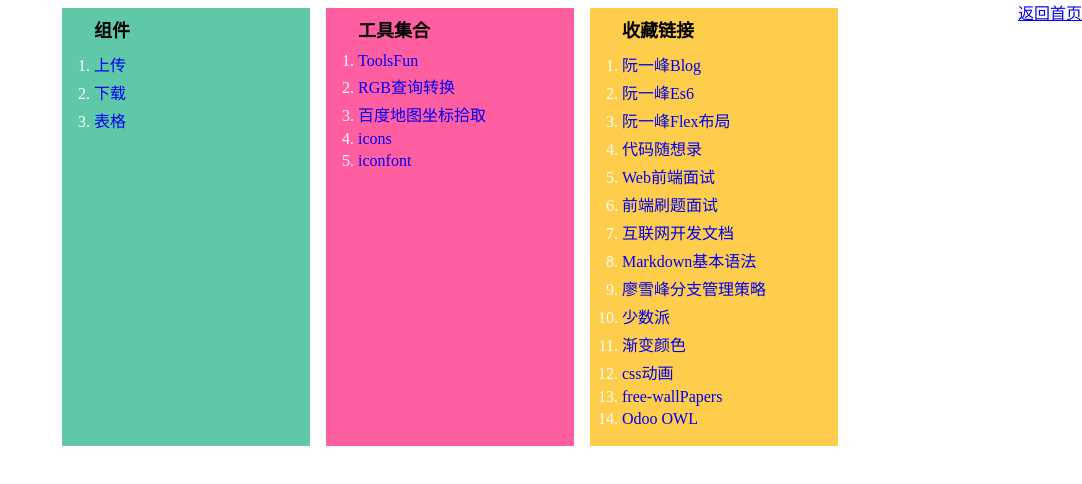
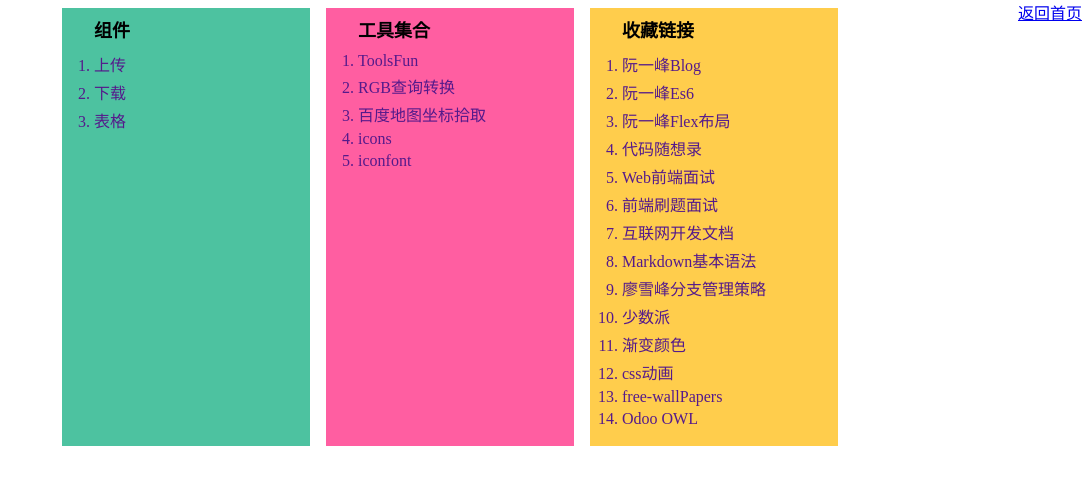
Before and after one commit to cxiaqd/ComponentPackage, a Vue app in the folder packages/: page /#/ in a window 1280 px wide. Shown: the top 484 px of the page, without its empty margins (198-1280 px from the left). Built offline with nearby package versions, Linux system fonts and the light colour scheme.

Commit message:
fix:页面标签图标和名称修改、在新标签中打开页面

```diff
--- a/packages/public/index.html
+++ b/packages/public/index.html
@@ -1,15 +1,19 @@
 <!DOCTYPE html>
 <html lang="">
   <head>
-    <meta charset="utf-8">
-    <meta http-equiv="X-UA-Compatible" content="IE=edge">
-    <meta name="viewport" content="width=device-width,initial-scale=1.0">
-    <link rel="icon" href="<%= BASE_URL %>favicon.ico">
-    <title><%= htmlWebpackPlugin.options.title %></title>
+    <meta charset="utf-8" />
+    <meta http-equiv="X-UA-Compatible" content="IE=edge" />
+    <meta name="viewport" content="width=device-width,initial-scale=1.0" />
+    <link rel="icon" href="<%= BASE_URL %>favicon.ico.png" />
+    <title>收藏集合</title>
   </head>
   <body>
     <noscript>
-      <strong>We're sorry but <%= htmlWebpackPlugin.options.title %> doesn't work properly without JavaScript enabled. Please enable it to continue.</strong>
+      <strong
+        >We're sorry but <%= htmlWebpackPlugin.options.title %> doesn't work
+        properly without JavaScript enabled. Please enable it to
+        continue.</strong
+      >
     </noscript>
     <div id="app"></div>
     <!-- built files will be auto injected -->
--- a/packages/src/views/index.vue
+++ b/packages/src/views/index.vue
@@ -3,66 +3,93 @@
     <div class="li-box box1">
       <p>组件</p>
       <ol>
-        <li><router-link to="/upload">上传</router-link></li>
-        <li><router-link to="/download">下载</router-link></li>
-        <li><router-link to="/table">表格</router-link></li>
+        <li @click="open('/upload')">上传</li>
+        <li @click="open('/download')">下载</li>
+        <li @click="open('/table')">表格</li>
       </ol>
     </div>
     <div class="li-box box2">
       <p>工具集合</p>
       <ol>
-        <li><a href="https://tools.fun/index.html">ToolsFun</a></li>
-        <li><a href="https://www.qianbo.com.cn/Tool/Rgba/">RGB查询转换</a></li>
-        <li>
-          <a href="http://api.map.baidu.com/lbsapi/getpoint/index.html"
-            >百度地图坐标拾取</a
-          >
+        <li @click="jump('https://tools.fun/index.html')">ToolsFun</li>
+        <li @click="jump('https://www.qianbo.com.cn/Tool/Rgba/')">
+          RGB查询转换
         </li>
-        <li><a href="https://icones.js.org/">icons</a></li>
-        <li><a href="https://www.iconfont.cn/home/index">iconfont</a></li>
+        <li
+          @click="jump('http://api.map.baidu.com/lbsapi/getpoint/index.html')"
+        >
+          百度地图坐标拾取
+        </li>
+        <li @click="jump('https://icones.js.org/')">icons</li>
+        <li @click="jump('https://www.iconfont.cn/home/index')">iconfont</li>
       </ol>
     </div>
     <div class="li-box box3">
       <p>收藏链接</p>
       <ol>
-        <li><a href="https://www.ruanyifeng.com/blog/">阮一峰Blog</a></li>
-        <li><a href="https://es6.ruanyifeng.com/">阮一峰Es6</a></li>
-        <li>
-          <a href="https://www.ruanyifeng.com/blog/2015/07/flex-grammar.html"
-            >阮一峰Flex布局</a
-          >
+        <li @click="jump('https://www.ruanyifeng.com/blog/')">阮一峰Blog</li>
+        <li @click="jump('https://es6.ruanyifeng.com/')">阮一峰Es6</li>
+        <li
+          @click="
+            jump('https://www.ruanyifeng.com/blog/2015/07/flex-grammar.html')
+          "
+        >
+          阮一峰Flex布局
         </li>
-        <li><a href="https://www.programmercarl.com/">代码随想录</a></li>
-        <li><a href="https://vue3js.cn/interview/">Web前端面试</a></li>
-        <li><a href="https://fe.ecool.fun/">前端刷题面试</a></li>
-        <li><a href="https://wangdoc.com/">互联网开发文档</a></li>
-        <li>
-          <a href="https://markdown.com.cn/basic-syntax/">Markdown基本语法</a>
+        <li @click="jump('https://www.programmercarl.com/')">代码随想录</li>
+        <li @click="jump('https://vue3js.cn/interview/')">Web前端面试</li>
+        <li @click="jump('https://fe.ecool.fun/')">前端刷题面试</li>
+        <li @click="jump('https://wangdoc.com/')">互联网开发文档</li>
+        <li @click="jump('https://markdown.com.cn/basic-syntax/')">
+          Markdown基本语法
         </li>
-        <li>
-          <a
-            href="https://www.liaoxuefeng.com/wiki/896043488029600/900005860592480"
-            >廖雪峰分支管理策略</a
-          >
+        <li
+          @click="
+            jump(
+              'https://www.liaoxuefeng.com/wiki/896043488029600/900005860592480'
+            )
+          "
+        >
+          廖雪峰分支管理策略
         </li>
-        <li><a href="https://sspai.com/">少数派</a></li>
-        <li><a href="https://color.oulu.me/">渐变颜色</a></li>
-        <li>
-          <a
-            href="https://www.webhek.com/post/css3-animation-sniplet-collection/#/"
-            >css动画</a
-          >
+        <li @click="jump('https://sspai.com/')">少数派</li>
+        <li @click="jump('https://color.oulu.me/')">渐变颜色</li>
+        <li
+          @click="
+            jump(
+              'https://www.webhek.com/post/css3-animation-sniplet-collection/#/'
+            )
+          "
+        >
+          css动画
         </li>
-        <li><a href="https://unsplash.com/explore">free-wallPapers</a></li>
-        <li>
-          <a href="https://blog.csdn.net/CBGCampus/article/details/124997628"
-            >Odoo OWL</a
-          >
+        <li @click="jump('https://unsplash.com/explore')">free-wallPapers</li>
+        <li
+          @click="
+            jump('https://blog.csdn.net/CBGCampus/article/details/124997628')
+          "
+        >
+          Odoo OWL
         </li>
       </ol>
     </div>
   </div>
 </template>
+<script>
+export default {
+  methods: {
+    jump(url) {
+      window.open(url, "_blank");
+    },
+    open(url) {
+      let routeUrl = this.$router.resolve({
+        path: url,
+      });
+      window.open(routeUrl.href, "_blank");
+    },
+  },
+};
+</script>
 <style scoped>
 * {
   padding: 0;
@@ -72,6 +99,10 @@
 li {
   text-decoration: none;
   padding: 2px 0;
+}
+li:hover {
+  color: #fff;
+  font-weight: 600;
 }
 p {
   padding: 8px 0;
@@ -83,10 +114,11 @@
   min-width: 200px;
   margin-left: 16px;
   padding: 0 16px 16px 32px;
-  color: #fff;
+  cursor: pointer;
+  color: #551a8b;
 }
 .box1 {
-  background: rgb(77, 194, 160, 0.9);
+  background: rgb(77, 194, 160);
 }
 .box2 {
   background: rgb(255, 26, 122, 0.7);
```
Also changed, not shown: packages/src/components/table/index.vue (+3 -4 lines), packages/public/favicon.ico.png (added), 1 other file (tests, documents, lock files or other folders).
